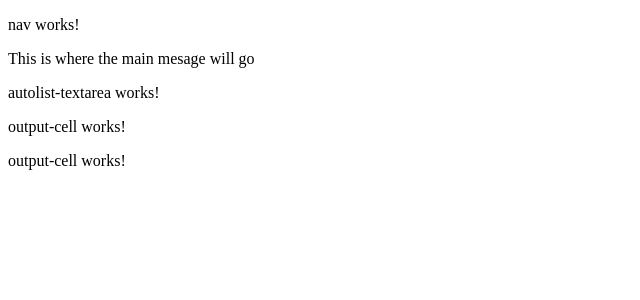
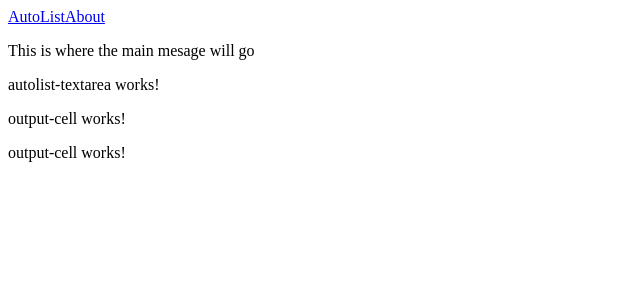
Before and after one commit to rena0157/autolistNg, an Angular app: page / in a window 1280 px wide. Shown: the top 300 px of the page, without its empty margins (0-640 px from the left). Built offline with nearby package versions, Linux system fonts and the light colour scheme.

Commit message:
Adding the docs folder for git pages

```diff
--- a/src/app/nav/nav.component.html
+++ b/src/app/nav/nav.component.html
@@ -1,3 +1,4 @@
-<p>
-  nav works!
-</p>
+<nav>
+  <a href="#">AutoList</a>
+  <a href="#">About</a>
+</nav>
```
Also changed, not shown: 7 other files (tests, documents, lock files or other folders).
